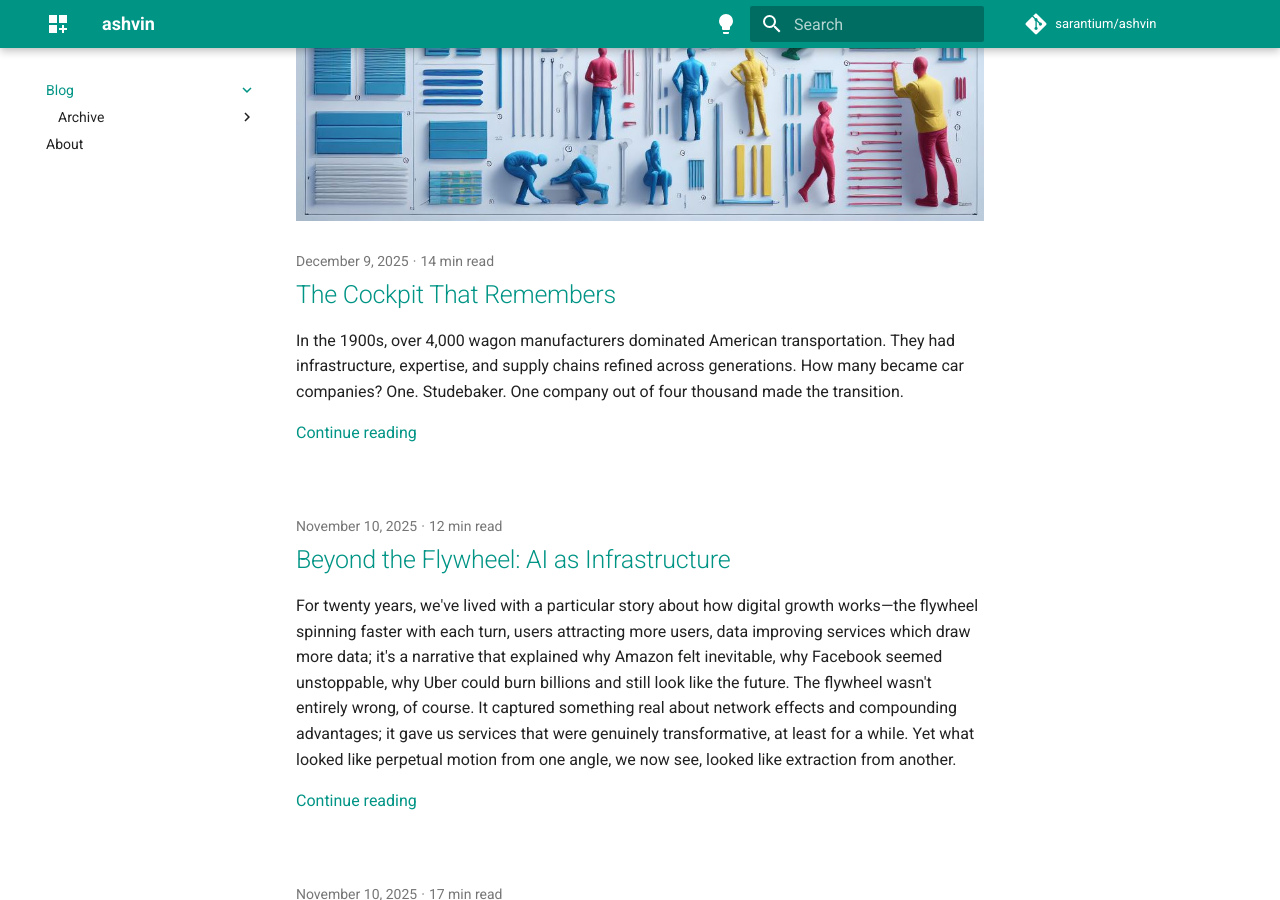
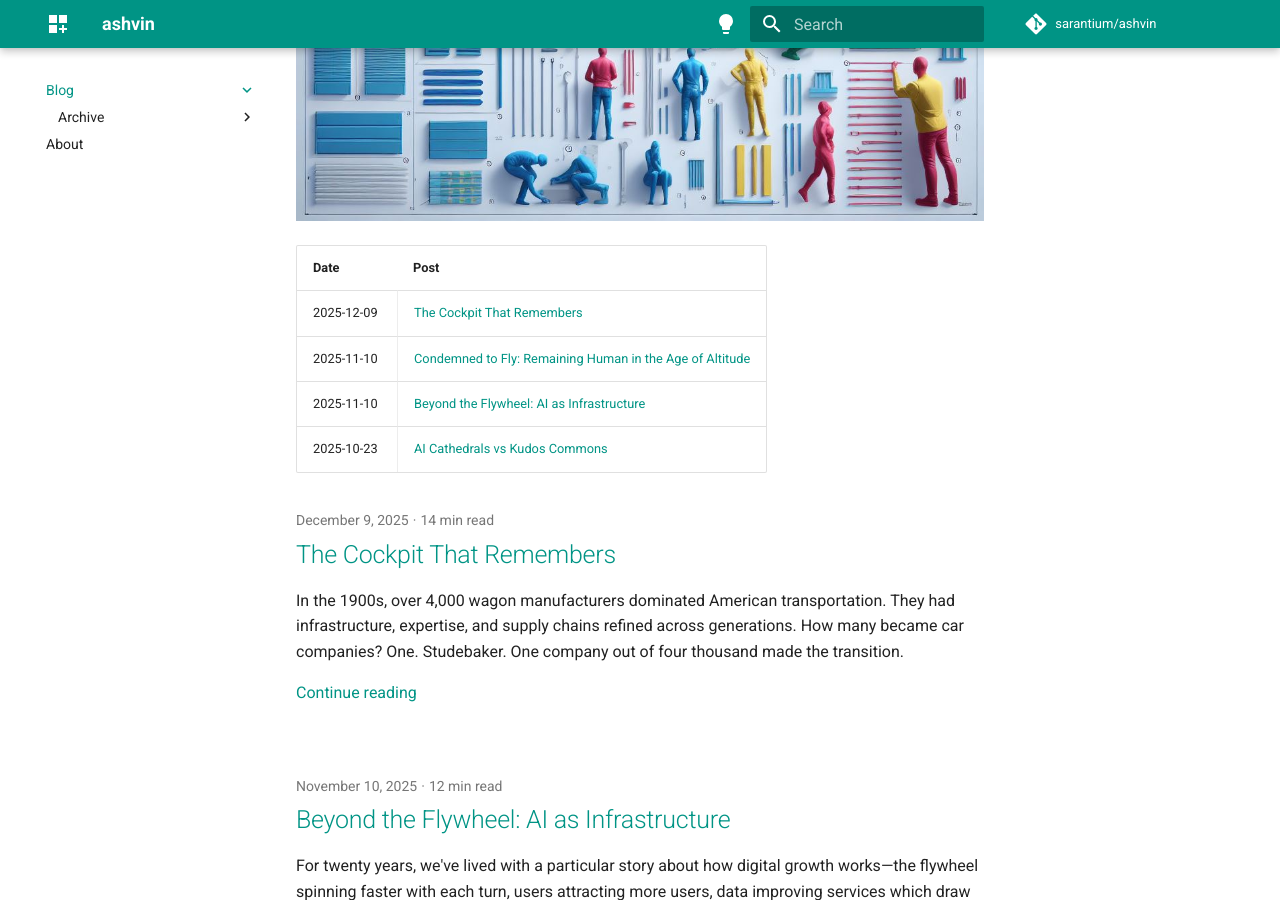
Before and after one commit to sarantium/ashvin, an MkDocs documentation site: the page built from docs/blog/index.md, in a window 1280 px wide and 900 px high, scrolled down 581 px. Built offline with MkDocs 1.6.1 and Material for MkDocs 9.7.7, drawn with Linux system fonts in a browser that asks for light colours; comment, search, counter and statistics services are not loaded.

Commit message:
feat: add post index table to blog page
Adds a date-sorted table at the top of the blog index for quick
navigation to all posts.

🤖 Generated with [Claude Code](https://claude.com/claude-code)

Co-Authored-By: Claude Opus 4.5 <noreply@anthropic.com>

```diff
--- a/docs/blog/index.md
+++ b/docs/blog/index.md
@@ -1,3 +1,10 @@
 <p align="center">
   <img src="../assets/clones_1.jpg" alt="Building AI Systems" style="max-width: 700px; width: 100%;">
 </p>
+
+| Date | Post |
+|------|------|
+| 2025-12-09 | [The Cockpit That Remembers](2025/12/09/the-cockpit-that-remembers/) |
+| 2025-11-10 | [Condemned to Fly: Remaining Human in the Age of Altitude](2025/11/10/condemned-to-fly-remaining-human-in-the-age-of-altitude/) |
+| 2025-11-10 | [Beyond the Flywheel: AI as Infrastructure](2025/11/10/beyond-the-flywheel---ai-as-infrastructure/) |
+| 2025-10-23 | [AI Cathedrals vs Kudos Commons](2025/10/23/ai-cathedrals-vs-kudos-commons/) |
```
